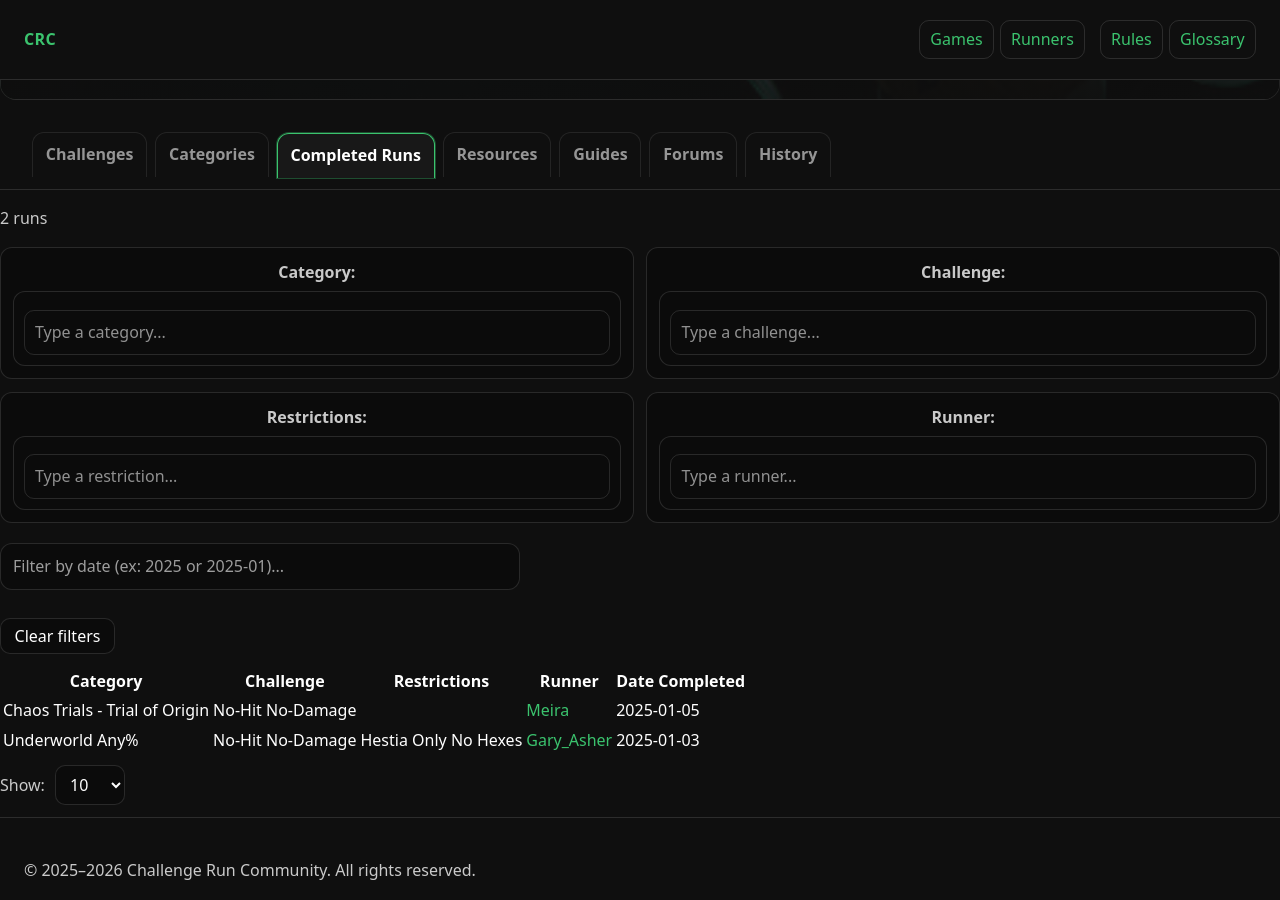
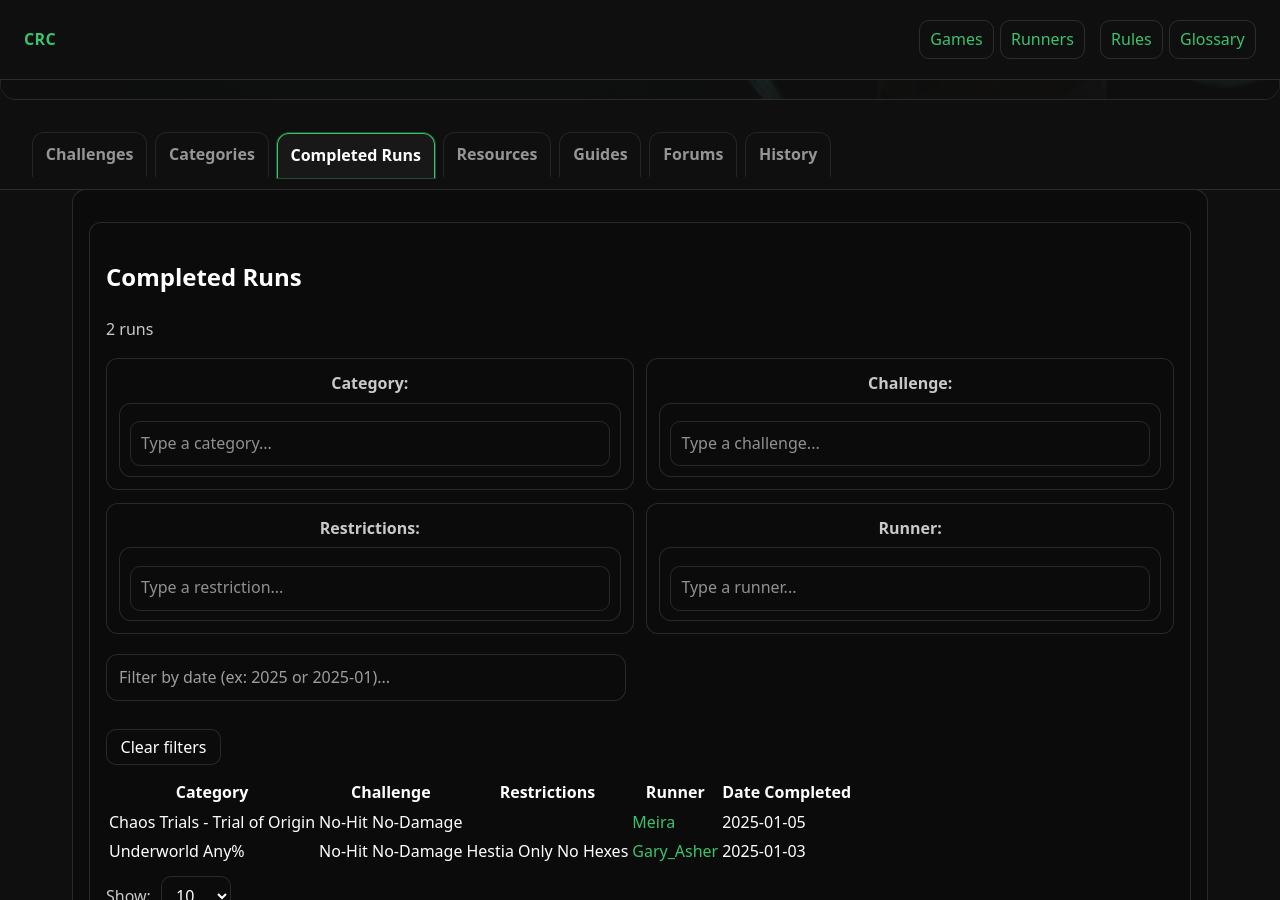
Before and after one commit to GaryAsher/challenge-run-site, a Jekyll site: the page built from games/hades-2/completed-runs.md, in a window 1280 px wide and 900 px high, scrolled down 677 px. Built offline with Jekyll 4.4.1, drawn with Linux system fonts in a browser that asks for light colours.

Commit message:
Update completed-runs.html

```diff
--- a/_layouts/completed-runs.html
+++ b/_layouts/completed-runs.html
@@ -95,8 +95,12 @@ layout: default
 <!-- =========================================================
      Completed Runs – Table + Column Filters + Pagination
      ========================================================= -->
+<div class="page-width">
+  <section class="tab-panel active">
 
-<p class="muted" id="runs-count"></p>
+    <div class="card">
+      <h2>Completed Runs</h2>
+      <p class="muted" id="runs-count"></p>
 
 <!-- =========================================================
      Filters row (Category / Challenge / Restrictions / Runner / Date)
```
